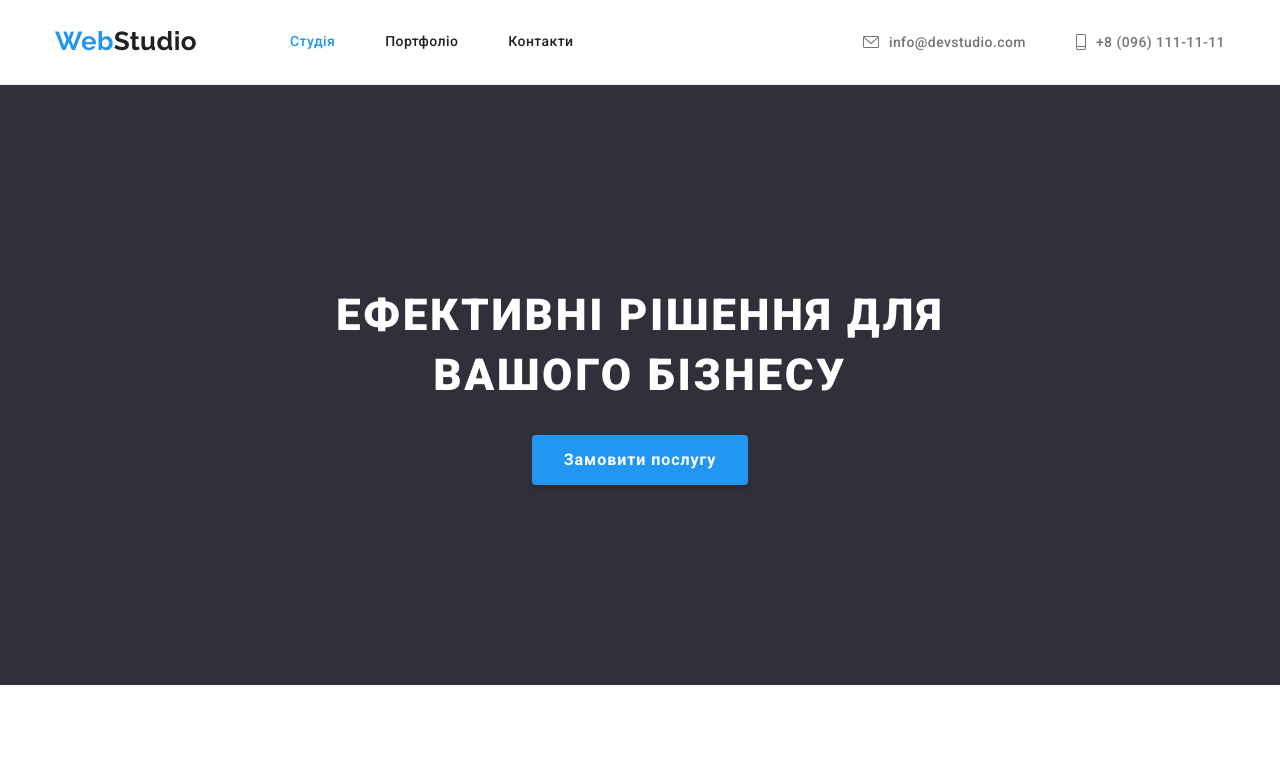
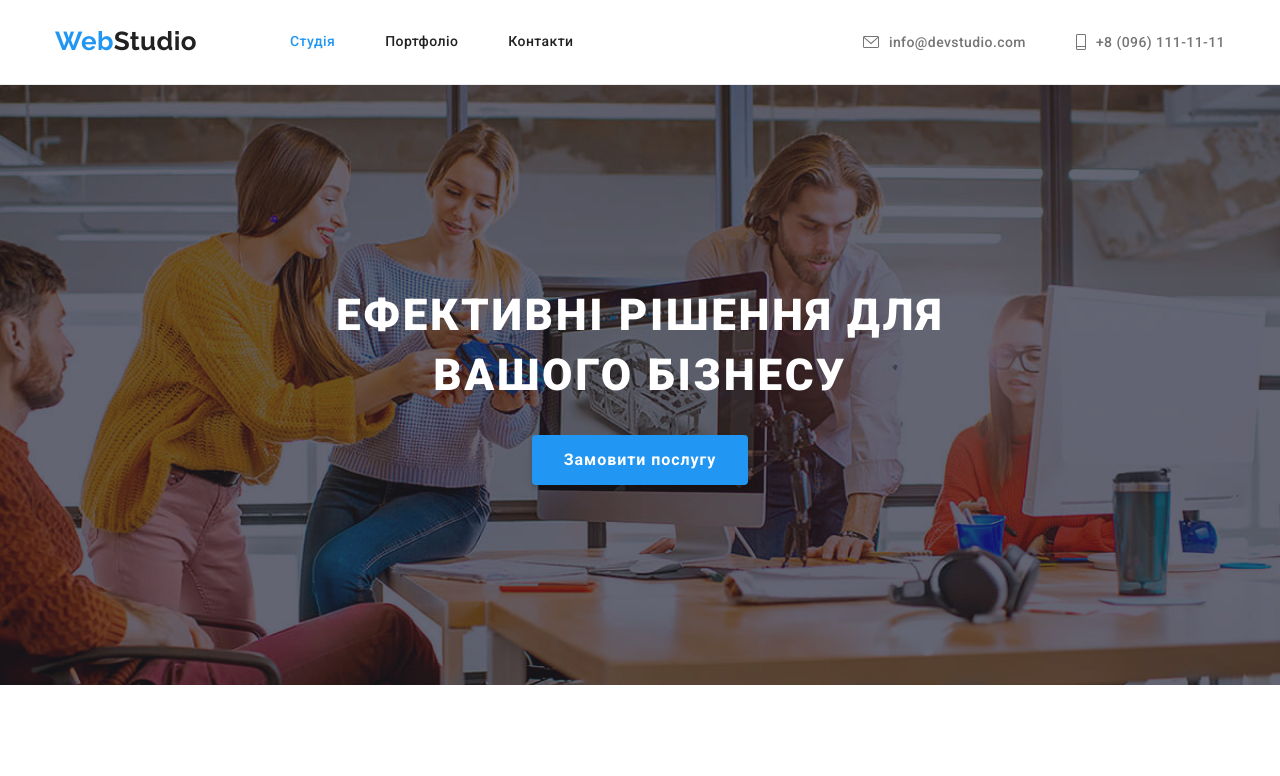
Before and after one commit to AnriShub/goit-markup-hw-04, a plain HTML site: page index.html in a window 1280 px wide. Shown: the top 776 px of the page. Drawn offline with Linux system fonts and the light colour scheme; the site is published under a folder, as on GitHub Pages, so addresses that start at the root find nothing.

Commit message:
add fixed

```diff
--- a/css/style.css
+++ b/css/style.css
@@ -180,7 +180,7 @@ a:focus, a:hover {
 }
 
 .cover-section {
-    background-image: url(/images/header-overlay.png), url(/images/header.jpg);
+    background-image: url(../images/header-overlay.png), url(../images/header.jpg);
     background-repeat: no-repeat;
     /* background-size: 1600px, cover; */
     /* background-position: center; */
```
